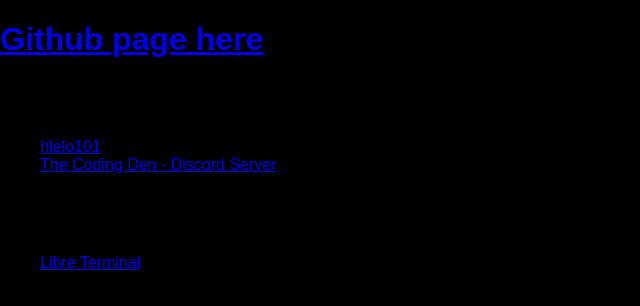
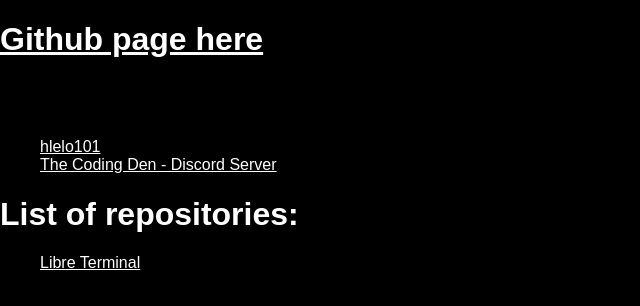
Before and after one commit to fif3x/fif3x.github.io, a plain HTML site: page index.html in a window 1280 px wide. Shown: the whole page, without its empty margins (0-640 px from the left). Drawn offline with Linux system fonts and the light colour scheme.

Commit message:
Update style.css

```diff
--- a/style.css
+++ b/style.css
@@ -4,3 +4,7 @@ body {
   margin: 0;
   padding: 0;
 }
+
+.clr{
+  color: #ffffff;
+}
```
